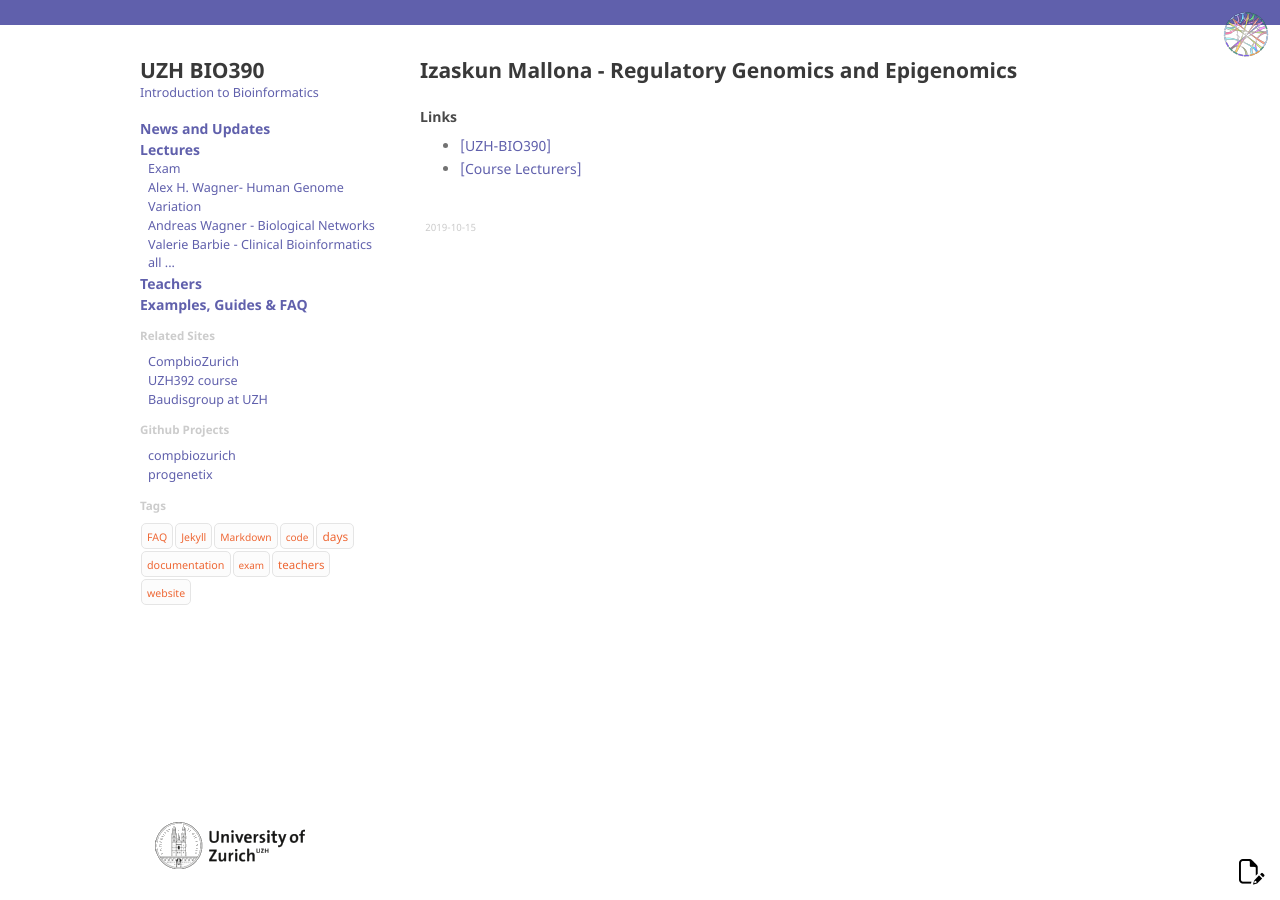
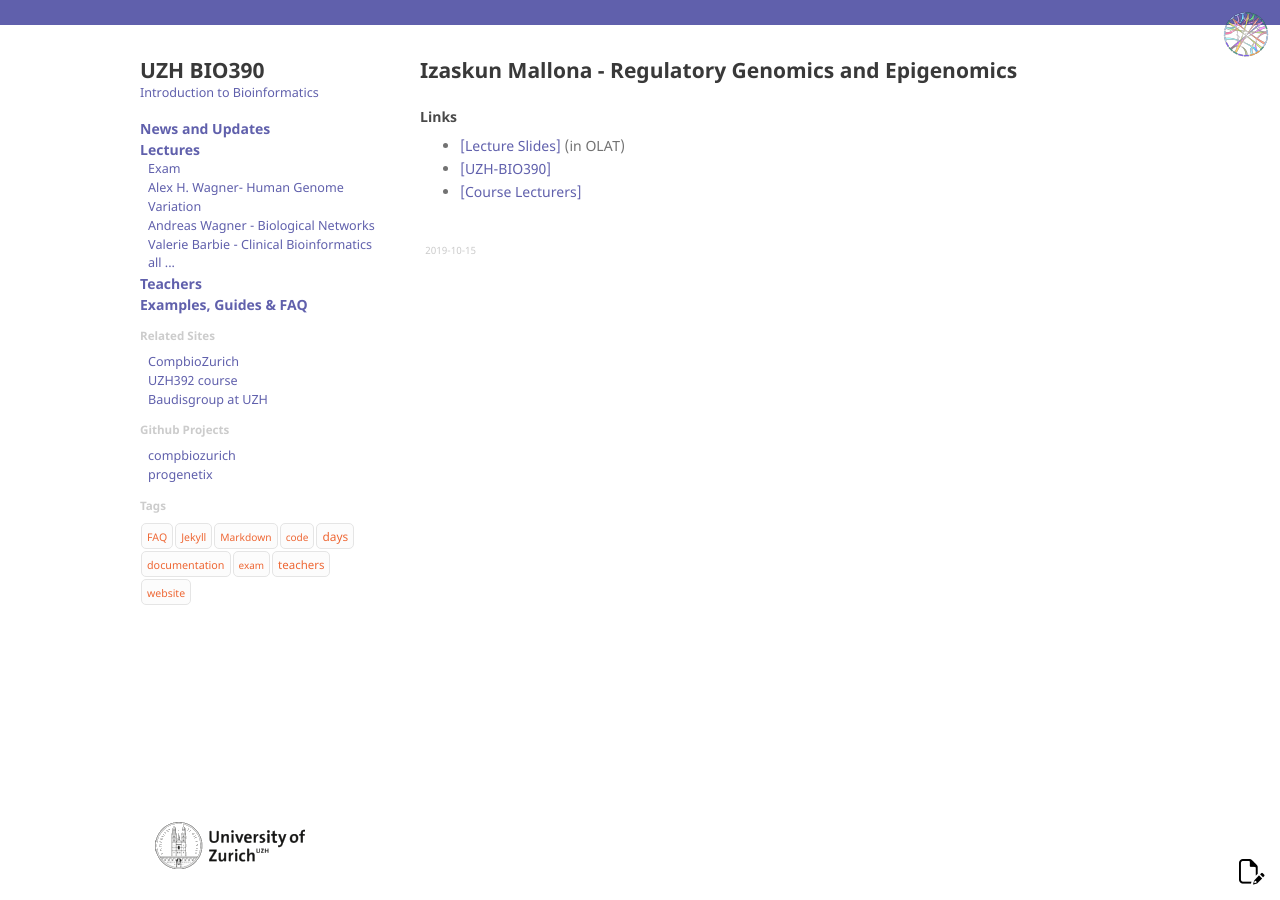
Before and after one commit to compbiozurich/UZH-BIO390, a Jekyll site: the page built from pages/_course-days/2019-10-15-Izaskun-Mallona.md, in a window 1280 px wide. Built offline with Jekyll 4.4.1, drawn with Linux system fonts in a browser that asks for light colours.

Commit message:
Update 2019-10-15-Izaskun-Mallona.md

```diff
--- a/pages/_course-days/2019-10-15-Izaskun-Mallona.md
+++ b/pages/_course-days/2019-10-15-Izaskun-Mallona.md
@@ -7,6 +7,7 @@ excerpt_separator: <!--more-->
 www_link: 						# web address, e.g. https://www.ga4gh.org; auto-linked
 pdf_file_name: 				# name of PDF (no path) somewhere in "assets"; auto-linked
 www_links_formatted:  # one or more formatted html links
+  - '<a href="https://lms.uzh.ch/url/RepositoryEntry/16616980617/CourseNode/85421310449426/path%3D~~2019%2D10%2D15%5F%5F%5FIzaskun%2DMallona%5F%5FRegulatory%5FGenomics%5FAnd%5FEpigenomics%5F%5FUZH%2DBIO390%2DHS19%2Epdf/0">[Lecture Slides]</a> (in OLAT)'
   - '<a href="/UZH-BIO390/">[UZH-BIO390]</a>'
   - '<a href="/UZH-BIO390/categories/people.html">[Course Lecturers]</a>'
 categories:
```
